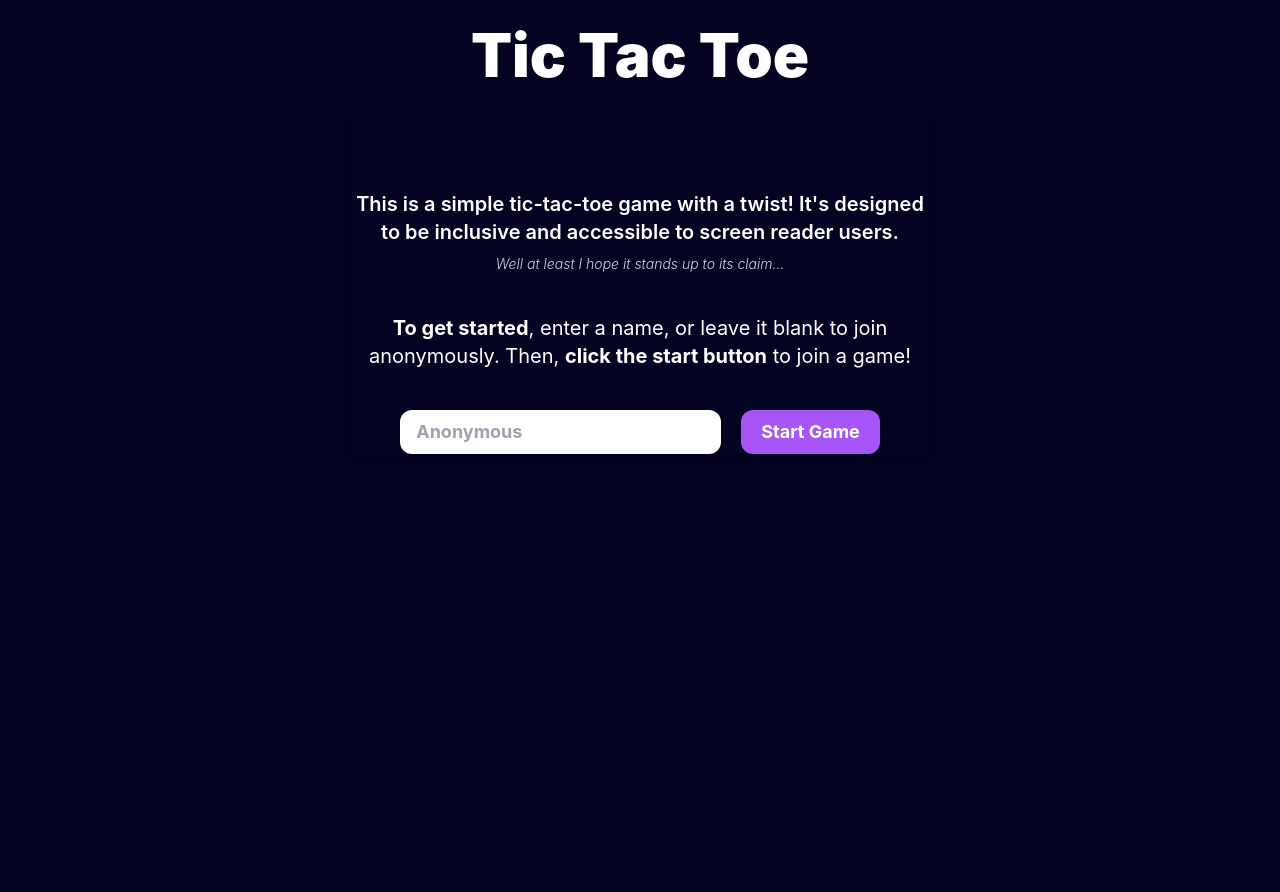
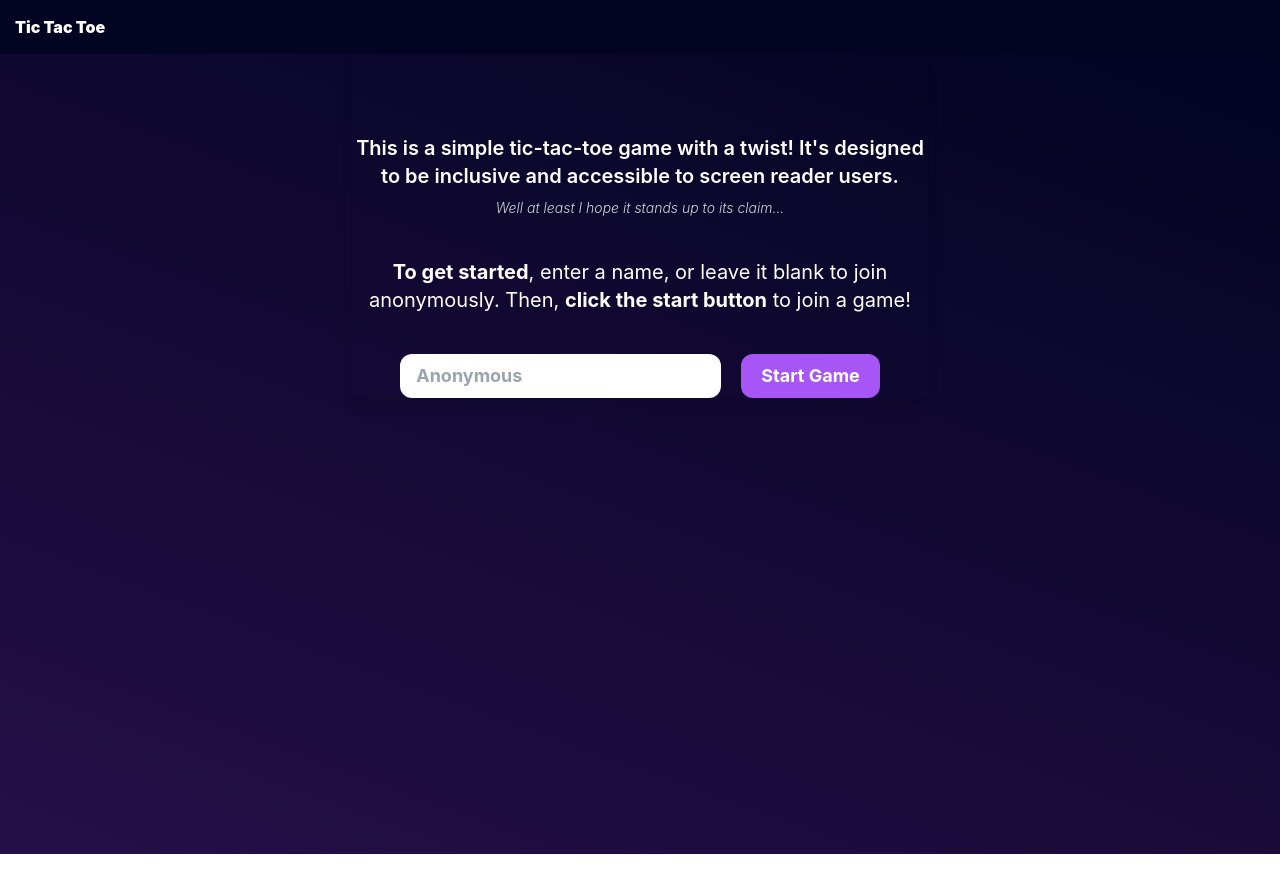
Before and after one commit to yunruu/tic-tac-toe-fe, a React (Create React App) app: page / in a window 1280 px wide. Shown: the top 892 px of the page. After the commit the page ends 854 px from the top, so only its background shows below. Built offline with nearby package versions, Linux system fonts and the light colour scheme.

Commit message:
feat: add linear gradient background to body

```diff
--- a/src/App.css
+++ b/src/App.css
@@ -15,12 +15,11 @@
 
 .App-header {
   background-color: #020422;
-  display: flex;
-  justify-content: center;
-  font-size: 60px;
-  font-weight: bold;
+  font-size: 16px;
+  font-weight: 600;
   color: white;
-  padding: 10px;
+  padding: 15px;
+  text-align: left;
 }
 
 .App-link {
@@ -28,7 +27,8 @@
 }
 
 .App-body {
-  background-color: #020422;
+  /* background-color: #020422; */
+  background: linear-gradient(20deg, #250f47, #020422);
   min-height: calc(100vh);
   color: white;
 }
```
